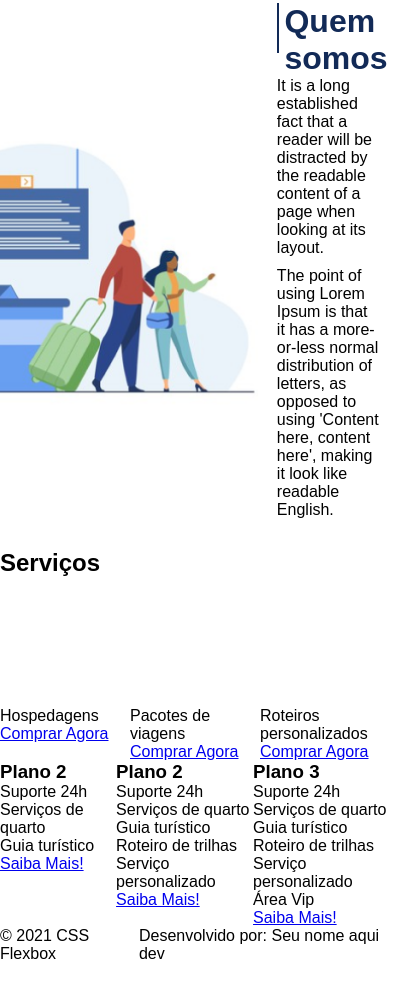
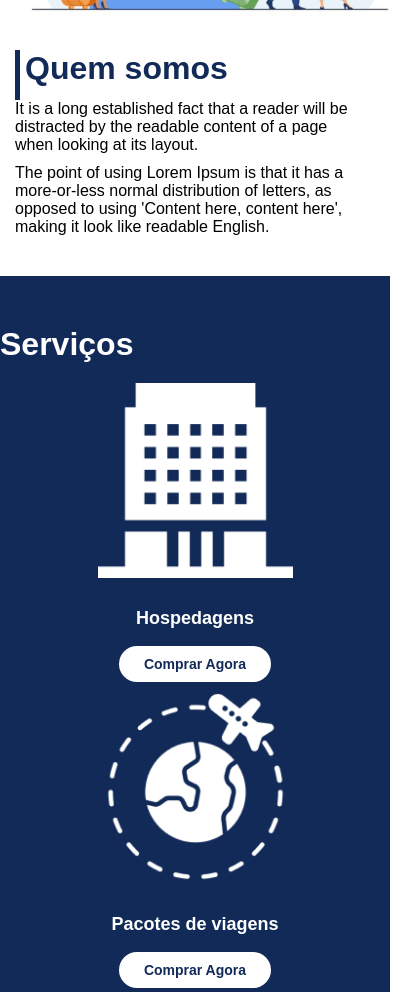
Before and after one commit to carvalhodanielg/DIO-SPREAD-Flexbox, a plain HTML site: page index.html in a window 390 px wide. Shown: the part 941-1933 px from the top of the page, 420 px wide, since content can reach past the window. Before the commit the page ends 1904 px from the top, so only its background shows below. Drawn offline with Linux system fonts and the light colour scheme.

Commit message:
Finalização da aula, faltam ajustes de responsividade

```diff
--- a/index.html
+++ b/index.html
@@ -24,7 +24,7 @@
         <div class="texto-apresentacao">
             <h1>Flex <br>Turismos</h1>
             <p>O melhor serviço para você!</p>
-            <a href="">Saiba Mais!</a>
+            <a href="" class="btn">Saiba Mais!</a>
         </div>
 
         <div>
@@ -44,26 +44,27 @@
         </div>
     </div>
 
+  <div class="container-externo">
+        <div class="flex-container " id="servicos">
             <div>
-        <div class="flex-container">
                 <h2>Serviços</h2>
             </div>
 
-        <div class="flex-container">
-            <div>
+            <div class="list-servicos">
+                <div class="item-servico">
                     <div><img src="./images/icon-2.png" alt="hospedagens"></div>
                     <p>Hospedagens</p>
                     <a href="#">Comprar Agora</a>
                 </div>
 
-            <div>
+                <div class="item-servico">
                     <div><img src="./images/icon-1.png" alt="pacote de viagens"></div>
                     <p>Pacotes de viagens</p>
                     <a href="#">Comprar Agora</a>
                 </div>
 
-            <div>
-                <div><img src="./images/icon-3.png" alt="roteiros personalizados"></div>
+                <div class="item-servico">
+                    <div><img src="./images/icon-3.png" alt="roteiros personalizados" style="height: 160px;"></div>
                     <p>Roteiros personalizados</p>
                     <a href="#">Comprar Agora</a>
                 </div>
@@ -71,19 +72,28 @@
             </div>
         </div>
 
-    <div class="flex-container">
+    </div>
+
+
+    <div class="flex-container" id="planos">
 
         <div>
-            <h3>Plano 2</h3>
+            <h2>Planos</h2>
+        </div>
+
+
+        <div class="list-planos">
+            <div class="item-plano">
+                <h3>Plano 1</h3>
                 <ul>
                     <li>Suporte 24h</li>
                     <li>Serviços de quarto</li>
                     <li>Guia turístico</li>
                 </ul>
-            <a href="#">Saiba Mais!</a>
+                <a href="#" class="btn">Saiba Mais!</a>
             </div>
 
-        <div>
+            <div class="item-plano">
                 <h3>Plano 2</h3>
                 <ul>
                     <li>Suporte 24h</li>
@@ -92,10 +102,10 @@
                     <li>Roteiro de trilhas</li>
                     <li>Serviço personalizado</li>
                 </ul>
-            <a href="#">Saiba Mais!</a>
+                <a href="#" class="btn">Saiba Mais!</a>
             </div>
 
-        <div>
+            <div class="item-plano">
                 <h3>Plano 3</h3>
                 <ul>
                     <li>Suporte 24h</li>
@@ -105,13 +115,19 @@
                     <li>Serviço personalizado</li>
                     <li>Área Vip</li>
                 </ul>
-            <a href="#">Saiba Mais!</a>
+                <a href="#" class="btn">Saiba Mais!</a>
+            </div>
         </div>
     </div>
 
-    <footer class="flex-container">
+    <footer >
+        <div class="flex-container footer">
+
             <p>&copy; 2021 CSS Flexbox</p>
-        <p>Desenvolvido por: Seu nome aqui dev</p>
+            <p>Desenvolvido por: Daniel Carvalho</p>
+
+        </div>
+
     </footer>
 </body>
 </html>
--- a/style.css
+++ b/style.css
@@ -19,6 +19,8 @@ ul li a{
     max-width: 992px;
     margin: auto;
     width: 100%;
+    min-width: 320px;
+    padding: 10px 15px;
 }
 
 
@@ -56,13 +58,14 @@ header .menu{
 
 
 .apresentacao{
-    height: 100vh;
+    height: 70vh;
     align-items: center;
     justify-content: space-between;
 }
 
-.texto-apresentacao{
+.apresentacao .texto-apresentacao{
     height: 200px;
+
 }
 
 .texto-apresentacao h1{
@@ -71,7 +74,7 @@ header .menu{
     margin-bottom: 10px;
 }
 
-.texto-apresentacao a{
+.btn{
     background-color: #122A57;
     color: #FFF;
     text-align: center;
@@ -84,6 +87,13 @@ header .menu{
     margin-top: 10px;
     margin-bottom: 10px;
 }
+
+.texto-apresentacao a:hover{
+    background-color: #122a57c5;
+}
+
+
+
 
 
 #quem-somos{
@@ -117,5 +127,203 @@ header .menu{
 }
 
 #quem-somos img{
-    min-width: 520px;
+    min-width: 320px;
+    margin: auto;
 }
+
+
+.container-externo{
+    background-color: #122A57;
+    width: 100%;
+
+}
+
+#servicos{
+    flex-direction: column;
+    padding: 50px 0 100px 0;
+
+}
+
+#servicos h2{
+    color: #FFF;
+    font-size: 32px;
+    margin-bottom: 20px;
+}
+
+
+.list-servicos{
+    display: flex;
+    justify-content: space-between;
+}
+
+.list-servicos .item-servico{
+    text-align: center;
+
+}
+
+.item-servico a{
+    width: 220px;
+    background-color: #FFF;
+    border-radius: 30px;
+    height: 70px;
+    text-align: center;
+    line-height: 50px;
+    margin-top: 20px;
+    padding: 10px 25px;
+    text-decoration: none;
+    color:#122A57;
+    font-size: 14px;
+    font-weight: 700;
+
+}
+
+.item-servico a:hover{
+    background-color: rgba(255, 255, 255, 0.705);
+}
+
+
+
+.item-servico p{
+    font-weight: 700;
+    font-size: 18px;
+    color: #FFF;
+    margin-top: 30px;
+    margin-bottom: 10px;
+}
+
+
+.item-servico img{
+    width: 80%;
+    margin: auto;
+
+}
+
+
+#planos{
+    flex-direction: column;
+    min-height: 100vh;
+    padding-top: 50px ;
+
+}
+#planos h2{
+    font-size: 32px;
+
+
+}
+
+.list-planos{
+    display: flex;
+    align-items: flex-end;
+    justify-content: space-between;
+}
+
+.item-plano{
+    flex: 1;
+    border: 5px solid #122A57;
+    margin-right: 20px;
+    padding: 10px;
+    max-width: 240px;
+
+}
+
+.item-plano .btn{
+    margin: auto;
+    margin-bottom: 20px;
+}
+
+.item-plano h3{
+    font-size: 24px;
+    display: flex;
+    flex-direction: column;
+    text-align: center;
+    margin-top: 20px;
+}
+
+.item-plano h3::after{
+    content: "";
+    background-color: #122A57;
+    width: 100%;
+    height: 5px;
+    margin-bottom: 10px;
+    margin-top: 20px;
+}
+
+.item-plano ul{
+    padding: 10px 20px;
+    display: flex;
+    flex-direction: column;
+    margin-bottom: 10px;
+}
+
+.item-plano ul li{
+    display: flex;
+    flex-wrap: nowrap;
+    align-items: center;
+    margin: 5px 0;
+
+}
+
+.item-plano ul li::before{
+    content: "";
+    width: 10px;
+    height: 10px;
+    background-color: #122A57;
+    margin-right: 5px;
+
+}
+
+
+footer{
+    background-color: #122A57;
+    height: 70px;
+    display: flex;
+    align-items: center;
+
+
+}
+
+footer .footer{
+    justify-content: space-between;
+    color: #FFF;
+}
+
+/* mobile */
+    @media(max-width: 990px){
+        .flex-container{
+            flex-direction: row;
+        }
+
+        .apresentacao{
+            flex-direction: column-reverse;
+        }
+        .apresentacao .texto-apresentacao{
+            width: 100%;
+        }
+
+        #quem-somos{
+            flex-direction: column-reverse;
+        }
+
+        .list-servicos{
+            flex-direction: column;
+        }
+
+        .item-servico img{
+            width: 50%;
+            margin: auto;
+        }
+
+        .list-planos{
+            flex-direction: column;
+            align-items: flex-start;
+            margin-bottom: 20px;
+
+        }
+
+        .list-planos .item-plano{
+            max-width: 90%;
+            margin: auto;
+            width: 100%;
+            margin-bottom: 20px;
+        }
+    }
```
Lines whose indentation alone changed are shown as unchanged.
